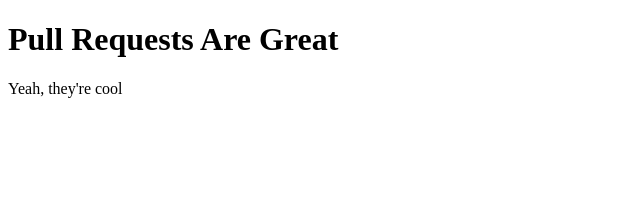
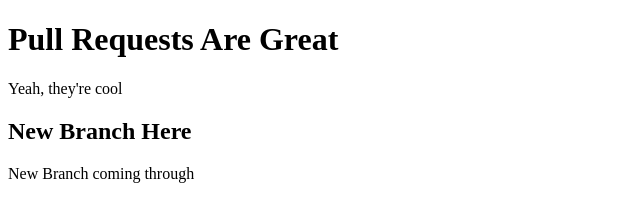
Before and after one commit to HuntersShadow/prExample, a plain HTML site: page index.html in a window 1280 px wide. Shown: the whole page, without its empty margins (0-640 px from the left). Drawn offline with Linux system fonts and the light colour scheme.

Commit message:
Changes on newBranch

```diff
--- a/index.html
+++ b/index.html
@@ -9,5 +9,8 @@
 <body>
     <h1>Pull Requests Are Great</h1>
     <p>Yeah, they're cool</p>
+
+    <h2>New Branch Here</h2>
+    <p>New Branch coming through</p>
 </body>
 </html>
```
